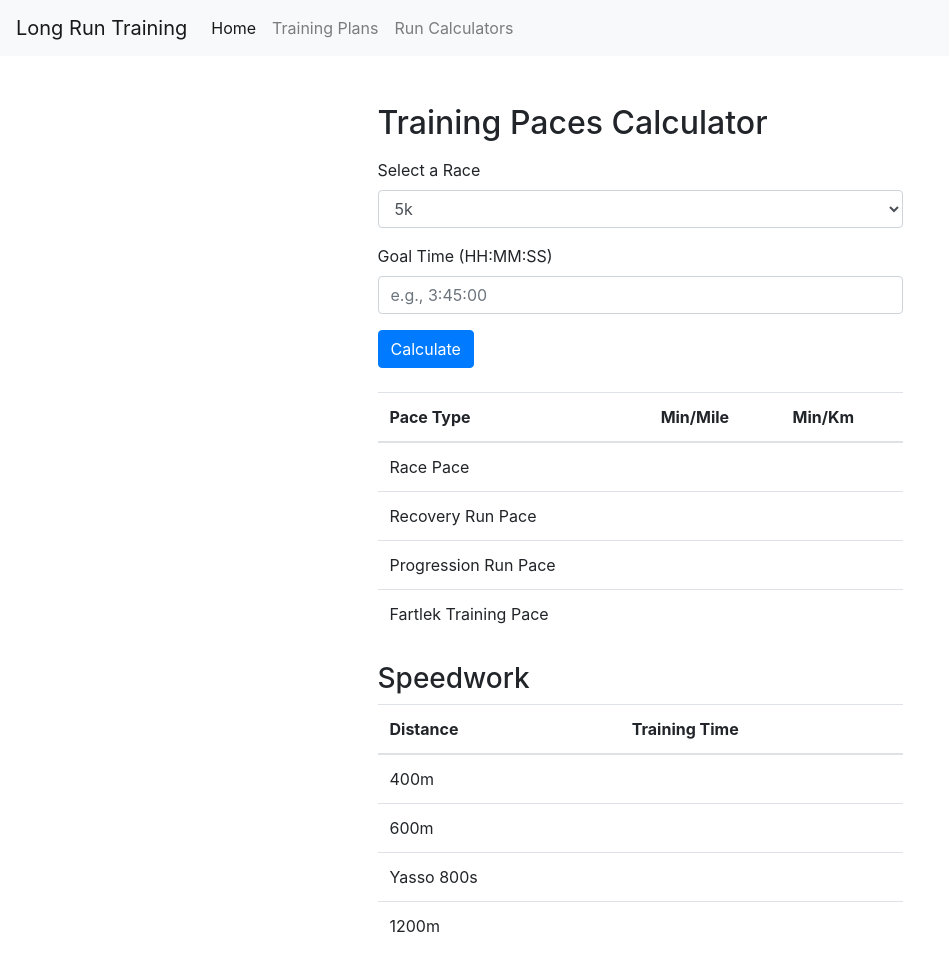
After one commit to jeffries17/lrt-app, a Django app: page /training-paces-calculator/ in a window 1280 px wide. The commit adds this page. Shown: the whole page, without its empty margins (0-949 px from the left). Run offline with Django 5.2, Linux system fonts and the light colour scheme; parts of the project's set-up code (start-up, migrations or seed data) failed here and were passed over; some libraries are stand-ins or nearby versions.

Commit message:
new calculators

```diff
--- a/lrt_app/settings.py
+++ b/lrt_app/settings.py
@@ -169,3 +169,8 @@ else:
 # https://docs.djangoproject.com/en/5.0/ref/settings/#default-auto-field
 
 DEFAULT_AUTO_FIELD = 'django.db.models.BigAutoField'
+
+STATIC_URL = '/static/'
+STATICFILES_DIRS = [
+    os.path.join(BASE_DIR, 'static'),
+]
--- a/lrt_app/urls.py
+++ b/lrt_app/urls.py
@@ -1,7 +1,9 @@
 from django.contrib import admin
 from django.urls import include, path
+from django.conf import settings
+from django.conf.urls.static import static
 
 urlpatterns = [
     path('admin/', admin.site.urls),
     path('', include('training.urls')),
-]
+] + static(settings.STATIC_URL, document_root=settings.STATIC_ROOT)
--- /dev/null
+++ b/static/js/trainingpacescalculator.js
@@ -0,0 +1,90 @@
+document.addEventListener('DOMContentLoaded', function() {
+  document.getElementById('raceSelection').addEventListener('change', function() {
+    toggleCustomDistance();
+    updateYassoLabel();
+  });
+  document.getElementById('distanceUnit').addEventListener('change', updateYassoLabel);
+  document.getElementById('calculateButton').addEventListener('click', calculatePaces);
+});
+
+function toggleCustomDistance() {
+  const raceSelection = document.getElementById('raceSelection');
+  const customDistanceInput = document.getElementById('customDistanceInput');
+  customDistanceInput.style.display = raceSelection.value === 'custom' ? 'block' : 'none';
+}
+
+function updateYassoLabel() {
+  const isMarathon = document.getElementById('raceSelection').value === '42.195' ||
+                     (document.getElementById('raceSelection').value === 'custom' &&
+                      parseFloat(document.getElementById('customDistance').value) === 42.195 &&
+                      !document.getElementById('distanceUnit').checked); // Check if miles toggle is off
+  document.getElementById('label800m').innerText = isMarathon ? 'Yasso 800s' : '800m';
+}
+
+function calculatePaces() {
+  let raceDistance = document.getElementById('raceSelection').value;
+  const customDistance = parseFloat(document.getElementById('customDistance').value);
+  const isCustom = raceDistance === 'custom';
+  let raceName = isCustom ? (document.getElementById('distanceUnit').checked ? customDistance + " miles" : customDistance + " km") : document.querySelector('#raceSelection option:checked').text;
+
+  if (isCustom && document.getElementById('distanceUnit').checked) {
+    raceDistance = customDistance * 1.60934; // Convert miles to kilometers if custom and miles selected
+  } else if (isCustom) {
+    raceDistance = customDistance; // Use custom kilometers directly
+  }
+
+  const goalTime = document.getElementById('goalTime').value;
+  const timeParts = goalTime.split(':');
+  const totalSeconds = parseInt(timeParts[0]) * 3600 + parseInt(timeParts[1]) * 60 + parseInt(timeParts[2]);
+
+  const pacePerKm = totalSeconds / raceDistance;
+  const pacePerMile = pacePerKm * 1.60934;
+
+  displayResults(pacePerKm, pacePerMile, raceName, goalTime);
+  displaySpeedWork(timeParts[0], timeParts[1], totalSeconds, raceDistance);
+}
+
+function displayResults(pacePerKm, pacePerMile, raceName, goalTime) {
+  document.getElementById('resultsHeader').innerText = `Training Paces for Running a ${raceName} in ${goalTime}`;
+
+  const updateText = (id, text) => {
+    const element = document.getElementById(id);
+    if (element) {
+      element.innerText = text;
+    } else {
+      console.error(`Element with ID ${id} not found.`);
+    }
+    const marathonPaceSeconds = pacePerKm * (42.195 / 2); // Half-marathon pace
+    displaySpeedWork(marathonPaceSeconds);
+  };
+
+  updateText('racePaceKm', formatPace(pacePerKm));
+  updateText('racePaceMile', formatPace(pacePerMile));
+  updateText('recoveryPaceKm', formatPace(pacePerKm + (90 /  1.60934)));
+  updateText('recoveryPaceMile', formatPace(pacePerMile + 90));
+  updateText('progressionPaceKm', formatPace(pacePerKm * 0.95));
+  updateText('progressionPaceMile', formatPace(pacePerMile * 0.95));
+  updateText('fartlekPaceKm', formatPace(pacePerKm * 0.85));
+  updateText('fartlekPaceMile', formatPace(pacePerMile * 0.85));
+}
+
+function displaySpeedWork(hours, minutes, totalSeconds, raceDistance) {
+  const isMarathon = raceDistance === 42.195; // Check if exactly marathon distance
+
+  const pacePerMile = totalSeconds / (raceDistance / 1.60934); // Convert race distance to miles and calculate pace per mile
+  const pace400m = formatPace(pacePerMile / 4); // 1/4 mile
+  const pace600m = formatPace(pacePerMile * (600 / 1609)); // Convert to approximate fraction of a mile
+  const pace800m = isMarathon ? `${hours}:${minutes}` : formatPace((totalSeconds / raceDistance) * (800 / 1000));
+  const pace1200m = formatPace(pacePerMile * (1200 / 1609)); // Convert to approximate fraction of a mile
+
+  document.getElementById('time400m').innerText = pace400m;
+  document.getElementById('time600m').innerText = pace600m;
+  document.getElementById('time800m').innerText = pace800m;
+  document.getElementById('time1200m').innerText = pace1200m;
+}
+
+function formatPace(seconds) {
+  const minutes = Math.floor(seconds / 60);
+  const secondsRemain = Math.round(seconds % 60);
+  return `${minutes}m ${secondsRemain}s`;
+}
--- a/training/templates/base.html
+++ b/training/templates/base.html
@@ -6,7 +6,13 @@
     <title>Long Run Training - Run Calculators, Marathon Training Plans, And More</title>
     <!-- Bootstrap CSS -->
     <link href="https://stackpath.bootstrapcdn.com/bootstrap/4.5.2/css/bootstrap.min.css" rel="stylesheet">
+
     <script defer data-domain="longruntraining.com" src="https://plausible.io/js/script.js"></script>
+        <!-- Include jQuery library -->
+        <script src="https://cdnjs.cloudflare.com/ajax/libs/jquery/3.5.1/jquery.min.js"></script>
+        <!-- Include Timepicker jQuery plugin stylesheet -->
+        <link rel="stylesheet" href="//cdnjs.cloudflare.com/ajax/libs/timepicker/1.3.5/jquery.timepicker.min.css">
+
     {% load static %}
     <link rel="stylesheet" href="{% static 'css/styles.css' %}">
 </head>
@@ -36,7 +42,7 @@
     </div>
 
     <!-- Bootstrap JS and dependencies -->
-    <script src="https://code.jquery.com/jquery-3.5.1.slim.min.js"></script>
+    <script src="https://cdnjs.cloudflare.com/ajax/libs/jquery-timepicker/1.13.18/jquery.timepicker.min.js"></script>
     <script src="https://cdn.jsdelivr.net/npm/@popperjs/core@2.5.3/dist/umd/popper.min.js"></script>
     <script src="https://stackpath.bootstrapcdn.com/bootstrap/4.5.2/js/bootstrap.min.js"></script>
 </body>
--- /dev/null
+++ b/training/templates/calculators/training_paces_calculator.html
@@ -0,0 +1,98 @@
+{% extends 'base.html' %}
+{% load static %}
+
+{% block content %}
+<div class="container mt-5">
+  <div class="row justify-content-center">
+    <div class="col-md-6">
+      <h2 class="mb-3">Training Paces Calculator</h2>
+      <form id="paceForm">
+          <div class="mb-3">
+              <label for="raceSelection" class="form-label">Select a Race</label>
+              <select class="form-control" id="raceSelection">
+                  <option value="5">5k</option>
+                  <option value="10">10k</option>
+                  <option value="21.0975">Half-Marathon</option>
+                  <option value="42.195">Marathon</option>
+                  <option value="custom">Custom Distance</option>
+              </select>
+          </div>
+          <div class="mb-3" id="customDistanceInput" style="display:none;">
+            <label for="customDistance" class="form-label">Enter Distance</label>
+            <input type="number" class="form-control" id="customDistance" placeholder="Enter distance">
+            <select class="form-control mt-2" id="distanceUnit">
+                <option value="km">Kilometers</option>
+                <option value="miles">Miles</option>
+            </select>
+        </div>
+          <div class="mb-3">
+            <label for="goalTime" class="form-label">Goal Time (HH:MM:SS)</label>
+            <input type="text" class="form-control" id="goalTime" placeholder="e.g., 3:45:00" required pattern="\d{1,2}:\d{2}:\d{2}">
+          </div>
+          <button type="button" class="btn btn-primary" id="calculateButton">Calculate</button>
+      </form>
+  <div id="results" class="mt-4">
+    <h2 id="resultsHeader"></h2>
+    <table class="table">
+      <thead>
+        <tr>
+          <th>Pace Type</th>
+          <th>Min/Mile</th>
+          <th>Min/Km</th>
+        </tr>
+      </thead>
+      <tbody>
+        <tr>
+          <td>Race Pace</td>
+          <td id="racePaceMile"></td>
+          <td id="racePaceKm"></td>
+        </tr>
+        <tr>
+          <td>Recovery Run Pace</td>
+          <td id="recoveryPaceMile"></td>
+          <td id="recoveryPaceKm"></td>
+        </tr>
+        <tr>
+          <td>Progression Run Pace</td>
+          <td id="progressionPaceMile"></td>
+          <td id="progressionPaceKm"></td>
+        </tr>
+        <tr>
+          <td>Fartlek Training Pace</td>
+          <td id="fartlekPaceMile"></td>
+          <td id="fartlekPaceKm"></td>
+        </tr>
+      </tbody>
+    </table>
+    <h3 class="mt-4">Speedwork</h3>
+  <table class="table">
+    <thead>
+      <tr>
+        <th>Distance</th>
+        <th>Training Time</th>
+      </tr>
+    </thead>
+    <tbody>
+      <tr>
+        <td>400m</td>
+        <td id="time400m"></td>
+      </tr>
+      <tr>
+        <td>600m</td>
+        <td id="time600m"></td>
+      </tr>
+      <tr>
+        <td>Yasso 800s</td>
+        <td id="time800m"></td>
+      </tr>
+      <tr>
+        <td>1200m</td>
+        <td id="time1200m"></td>
+      </tr>
+    </tbody>
+  </table>
+  </div>
+</div>
+
+<script src="{% static 'js/trainingpacescalculator.js' %}"></script>
+{% endblock %}
--- a/training/templates/home.html
+++ b/training/templates/home.html
@@ -23,6 +23,10 @@
                     <a href="{% url 'ultramarathon_pace_calculator' %}" class="btn btn-primary">Ultramarathon Pace Calculator</a>
                     <p class="card-text">Figure out how much and what to eat during your trail race.</p>
                     <a href="{% url 'running_snack_calculator' %}" class="btn btn-primary">Running Snack Calculator</a>
+                    <p class="card-text">See how your training intensity will affect your next race time.</p>
+                    <a href="{% url 'race_improvement_calculator' %}" class="btn btn-primary">Race Improvement Calculator</a>
+                    <p class="card-text">Find the the right training paces and workouts to achieve your goal time.</p>
+                    <a href="{% url 'training_paces_calculator' %}" class="btn btn-primary">Training Paces Calculator</a>
                 </div>
             </div>
         </div>
--- a/training/urls.py
+++ b/training/urls.py
@@ -1,8 +1,10 @@
 from django.urls import path
-from .views import home, ultramarathon_pace_calculator, running_snack_calculator
+from .views import home, ultramarathon_pace_calculator, running_snack_calculator, race_improvement_calculator, training_paces_calculator
 
 urlpatterns = [
     path('', home, name='home'),
     path('ultramarathon-pace-calculator/', ultramarathon_pace_calculator, name='ultramarathon_pace_calculator'),
-    path('running-snack-calculator/', running_snack_calculator, name='running_snack_calculator')
+    path('running-snack-calculator/', running_snack_calculator, name='running_snack_calculator'),
+    path('race-improvement-calculator/', race_improvement_calculator, name='race_improvement_calculator'),
+    path('training-paces-calculator/', training_paces_calculator, name='training_paces_calculator')
 ]
--- a/training/views.py
+++ b/training/views.py
@@ -8,3 +8,9 @@ def ultramarathon_pace_calculator(request):
 
 def running_snack_calculator(request):
     return render(request, 'calculators/running_snack_calculator.html')
+
+def race_improvement_calculator(request):
+    return render(request, 'calculators/race_improvement_calculator.html')
+
+def training_paces_calculator(request):
+    return render(request, 'calculators/training_paces_calculator.html')
```
Also changed, not shown: static/js/raceimprovementcalculator.js (added, +69 -0 lines), training/templates/calculators/race_improvement_calculator.html (added, +62 -0 lines).
